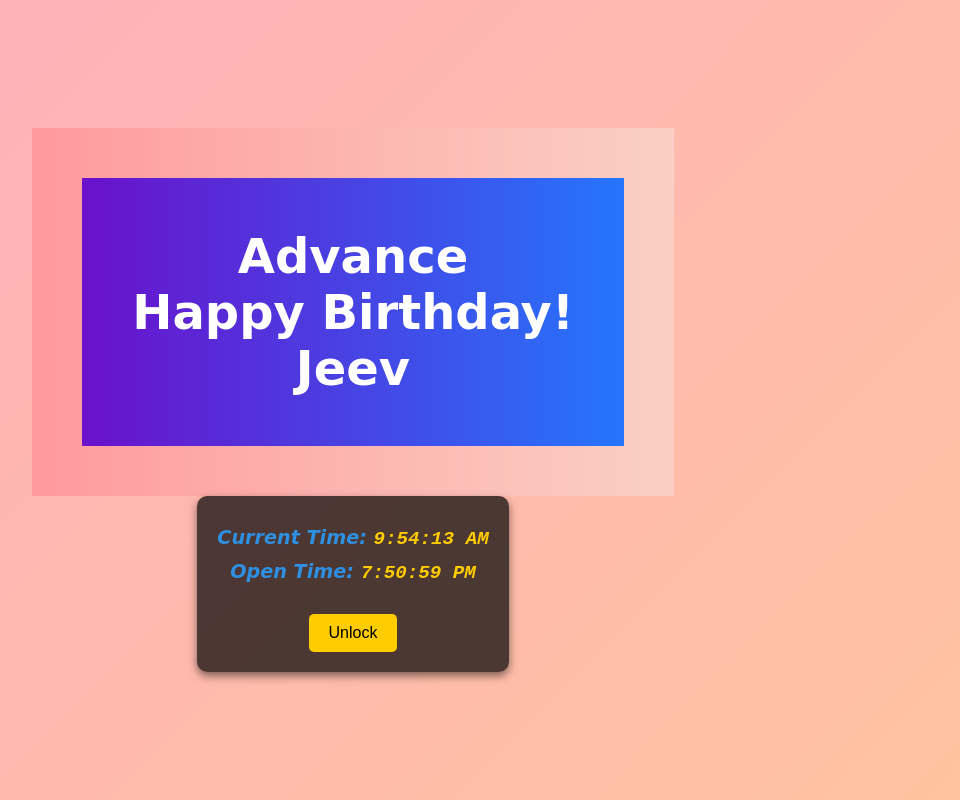
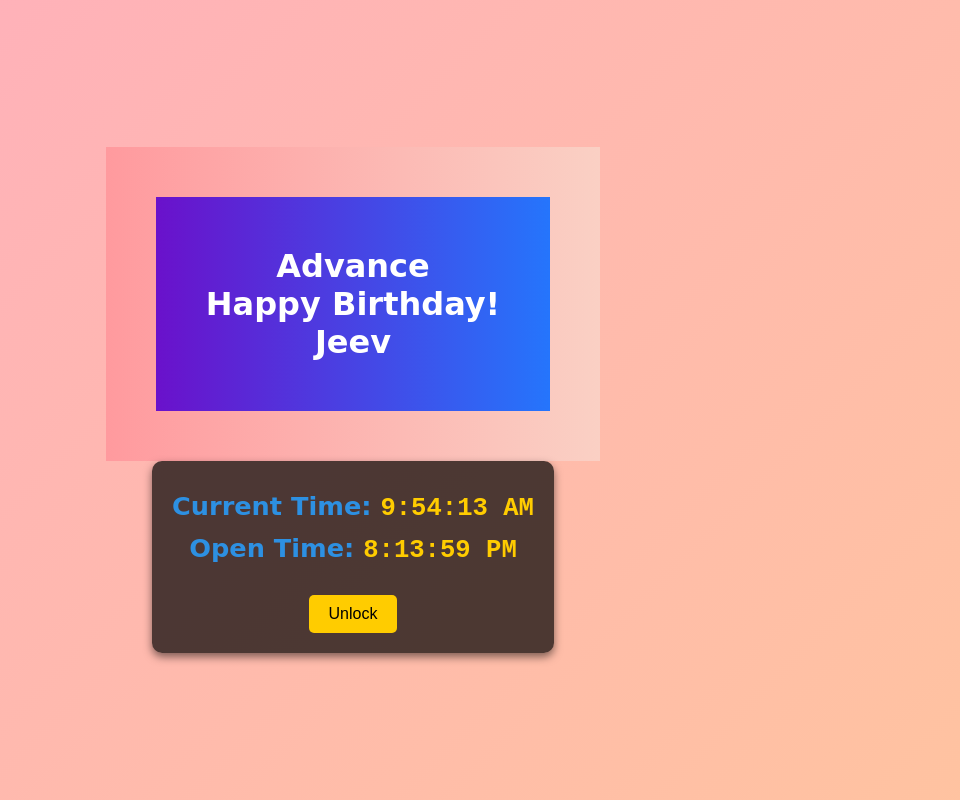
Before and after one commit to Ajaynirm/birthday0822, a React (Create React App) app: page / in a window 1280 px wide. Shown: the whole page, without its empty margins (287-1247 px from the left). Built offline with nearby package versions, Linux system fonts and the light colour scheme.

Commit message:
minor updates

```diff
--- a/src/App.css
+++ b/src/App.css
@@ -17,8 +17,8 @@ header {
   color: #ffffff;
 }
 
-header h1 {
-  font-size: 3rem;
+header, h1 {
+  font-size: 2rem;
   margin: 0;
   color: #ffdf00; /* Bright yellow */
 }
@@ -82,9 +82,15 @@ footer p {
 
 p, h2 {
   margin: 0;
-  font-size: 1.2rem;
+  font-size: 1.6rem;
   color: #2d90e2;
-  font-style: italic;
+  font-style:normal;
+}
+h6{
+  font-size: 0.8rem;
+}
+.message{
+  font-weight: bold;
 }
 
 /* Fireworks Canvas */
--- a/src/App.js
+++ b/src/App.js
@@ -110,7 +110,7 @@ function App() {
 
       <section className="content-section">
         <div className="content">
-          <p>WISHING YOU A VERY  HAPPY BIRTHDAY JEEVANA💐💐💐 ...
+          <p className='message'>WISHING YOU A VERY  HAPPY BIRTHDAY JEEVANA💐💐💐 ...
 YOU ARE SUCH A HUMBLE, CUTE,  AND HONEST PERSON IN THE WORLD...🤩🤩🤩<br></br>
 BUT PARTIALLY  INSANE 🤣🤣🤣.
 WE WILL BE WEIRD , CRAZY AND STUPID FOREVER....😜😜😜</p>
--- a/src/Main.js
+++ b/src/Main.js
@@ -9,7 +9,7 @@ const Main = () => {
       const [timeExceeded, setTimeExceeded] = useState(false);
 
       // Set target time to June 7th at 23:00
-      const targetTime = new Date(new Date().getFullYear(), 5, 7, 19, 50, 59);
+      const targetTime = new Date(new Date().getFullYear(), 5, 7, 20, 13, 59);
 
       useEffect(() => {
         const checkTime = setInterval(() => {
```
